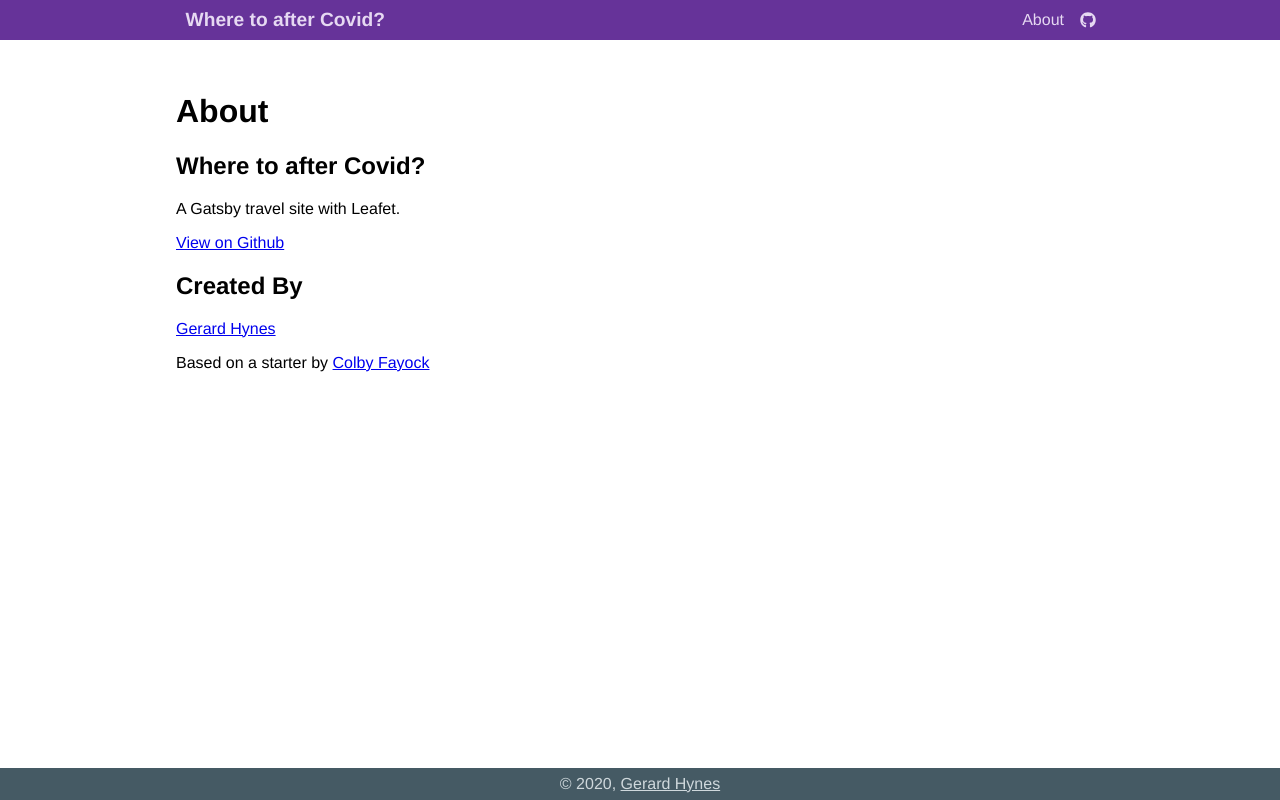
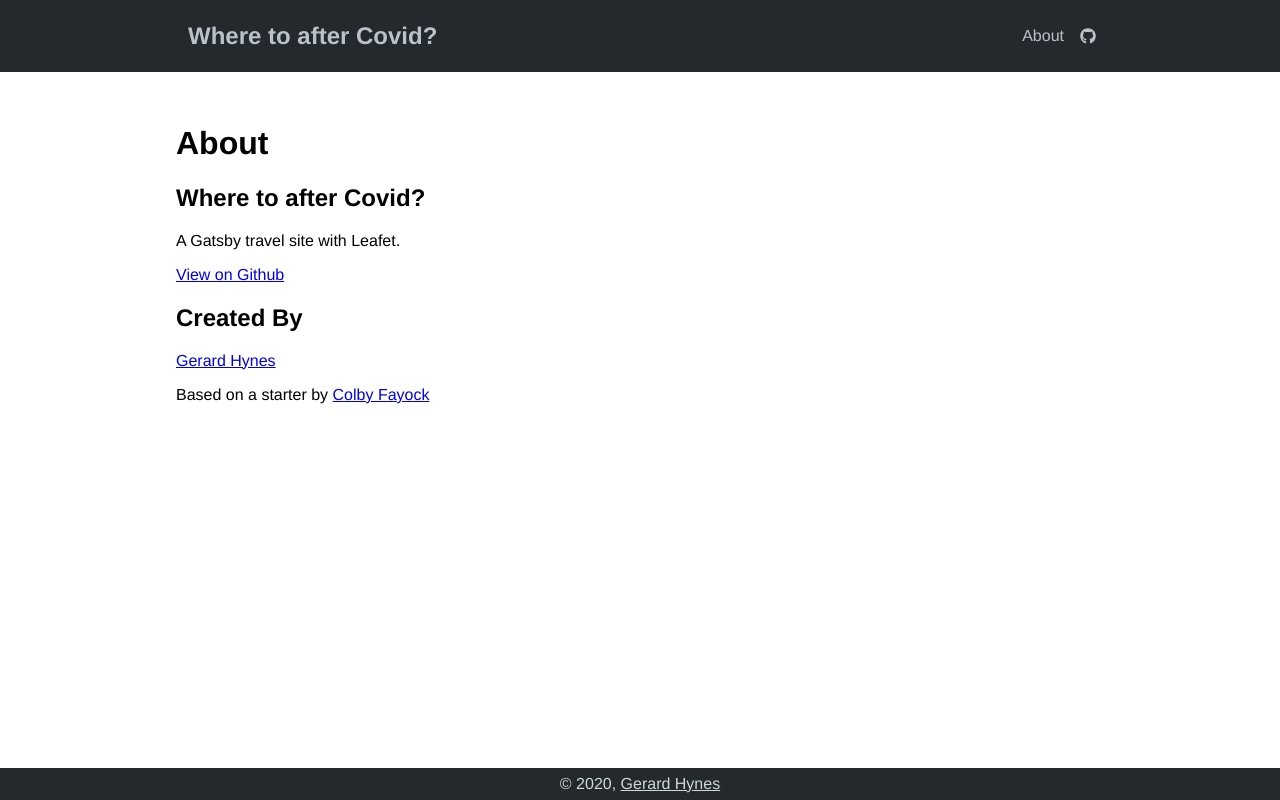
Before and after one commit to gerhynes/where-to-after-covid, a Gatsby site: page /about in a window 1280 px wide. Built offline with nearby package versions, Linux system fonts and the light colour scheme; Gatsby itself is replaced by a stand-in of ours.

Commit message:
Import Arimo and update header font sizes

```diff
--- a/package.json
+++ b/package.json
@@ -25,7 +25,8 @@
     "react-dom": "^16.13.1",
     "react-helmet": "^6.1.0",
     "react-icons": "^3.10.0",
-    "react-leaflet": "^2.7.0"
+    "react-leaflet": "^2.7.0",
+    "typeface-arimo": "0.0.72"
   },
   "devDependencies": {
     "babel-eslint": "^10.1.0",
--- a/src/assets/stylesheets/components/_footer.scss
+++ b/src/assets/stylesheets/components/_footer.scss
@@ -1,10 +1,9 @@
 footer {
-
   width: 100%;
   height: 2em;
   line-height: 2em;
   text-align: center;
-  background-color: $blue-grey-700;
+  background-color: $github-black;
 
   &,
   a {
@@ -15,5 +14,4 @@ footer {
     font-size: 1em;
     margin: 0;
   }
-
 }
--- a/src/assets/stylesheets/components/_header.scss
+++ b/src/assets/stylesheets/components/_header.scss
@@ -1,14 +1,13 @@
 header {
-
   width: 100%;
   color: $white;
-  background-color: $gatsby-purple;
+  background-color: $github-black;
 
   .container {
     display: flex;
     justify-content: space-between;
-    height: 2.5em;
     line-height: 2.5em;
+    padding: 1rem;
   }
 
   ul,
@@ -26,15 +25,14 @@ header {
   }
 
   a {
-    color: lighten($gatsby-purple, 50);
+    color: lighten($github-black, 60);
     text-decoration: none;
-    padding: 0 .5em;
+    padding: 0 0.5em;
   }
 
   p {
-    font-size: 1.2em;
+    font-size: 1.5em;
     font-weight: bold;
     margin: 0;
   }
-
 }
--- a/src/assets/stylesheets/pages/_home.scss
+++ b/src/assets/stylesheets/pages/_home.scss
@@ -60,6 +60,7 @@
 
   h2 {
     margin-top: 0;
+    font-size: 2rem;
   }
 
   p {
@@ -82,5 +83,7 @@
     list-style: none;
     padding: 0;
     margin: 1.2em 0;
+    font-size: 1.25rem;
+    font-weight: 700;
   }
 }
--- a/src/assets/stylesheets/settings/_colors.scss
+++ b/src/assets/stylesheets/settings/_colors.scss
@@ -292,3 +292,4 @@ $light-white: rgba(255, 255, 255, 0.54);
 // Custom colors
 
 $gatsby-purple: rebeccapurple;
+$github-black: hsl(210, 12%, 16%);
--- a/src/assets/stylesheets/settings/_fonts.scss
+++ b/src/assets/stylesheets/settings/_fonts.scss
@@ -1,2 +1,2 @@
-$font-sans-serif: Helvetica, Arial, sans-serif;
+$font-sans-serif: "Arimo", Helvetica, Arial, sans-serif;
 $font-default: $font-sans-serif;
```
Also changed, not shown: src/components/Layout.js (+11 -11 lines), 1 other file.
